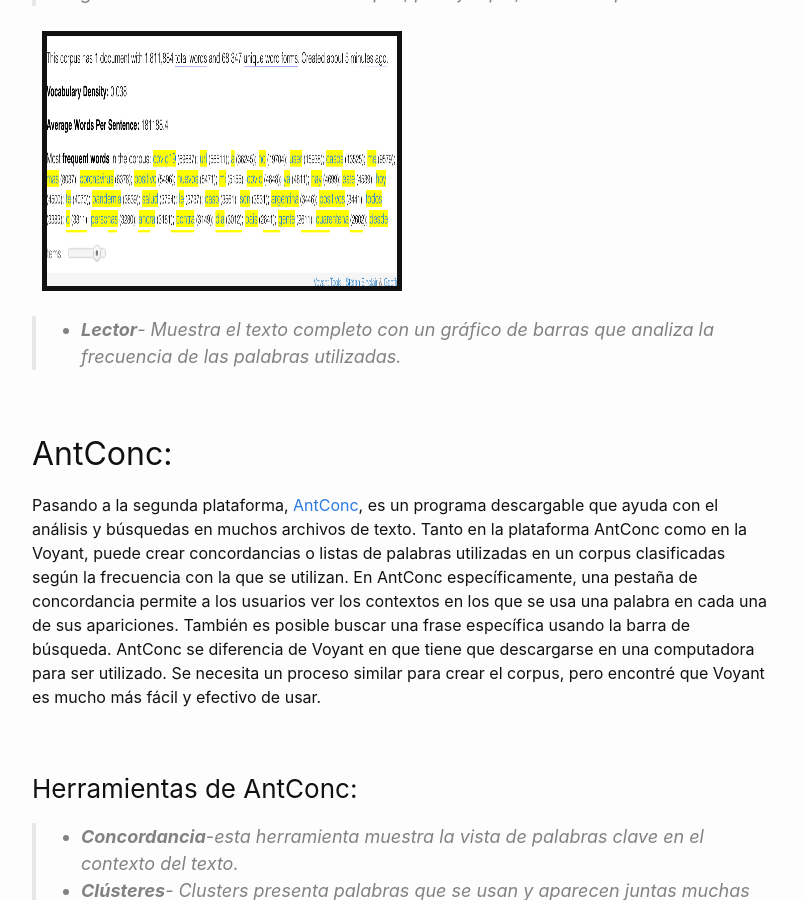
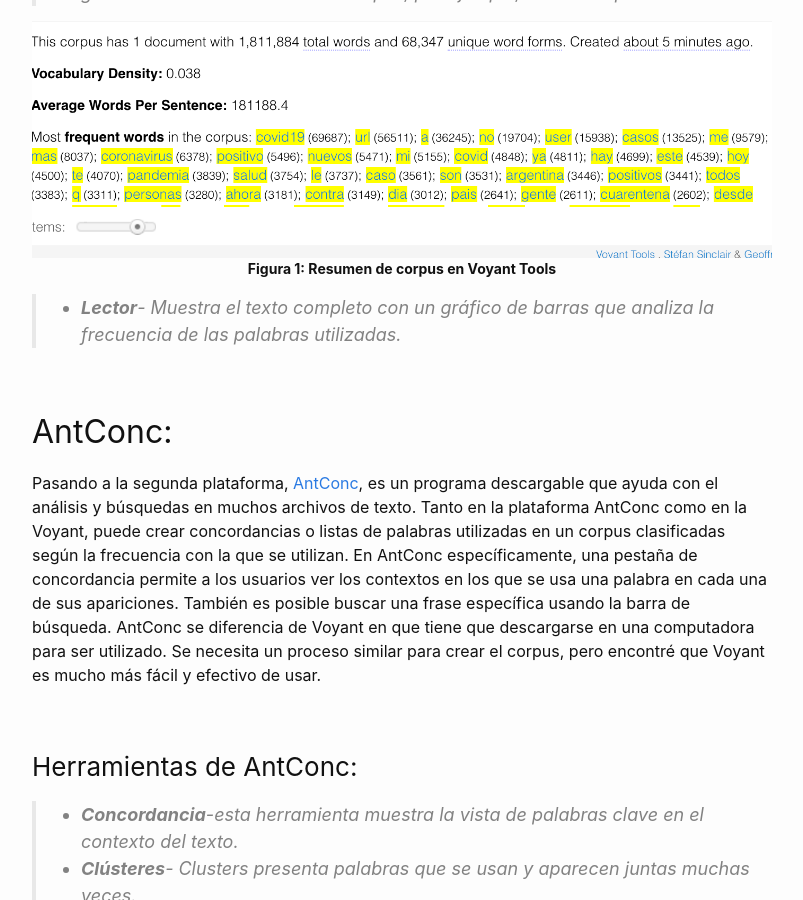
Before and after one commit to gmagnant00/gmagnant00.github.io, a Jekyll site: the page built from _posts/2021-11-14-ensayo3.md, in a window 1280 px wide and 900 px high, scrolled down 2784 px. Shown: the whole window, without its empty margins (238-1041 px from the left). Built offline with Jekyll 4.4.1, drawn with Linux system fonts in a browser that asks for light colours.

Commit message:
Update 2021-11-14-ensayo3.md

```diff
--- a/_posts/2021-11-14-ensayo3.md
+++ b/_posts/2021-11-14-ensayo3.md
@@ -43,7 +43,11 @@
 > - **Contextos**- Muestra el texto que rodea una palabra clave elegida.
 > - **Summario**- El resumen, como su nombre indica, proporciona una descripción general de las estadísticas del corpus, por ejemplo, el total de palabras.
 
-<img src="/assets/images/numwords.png" height="250" width="350" align="center" border="5px solid #000000" style="margin:10px;">
+ <figure>
+  <img src="/assets/images/fig1.png" alt="sumario" width="800"/>
+  <figcaption align = "center"><b>Figura 1: Resumen de corpus en Voyant Tools</b>
+  </figcaption>
+</figure>
 
 >- **Lector**- Muestra el texto completo con un gráfico de barras que analiza la frecuencia de las palabras utilizadas.
 
```
